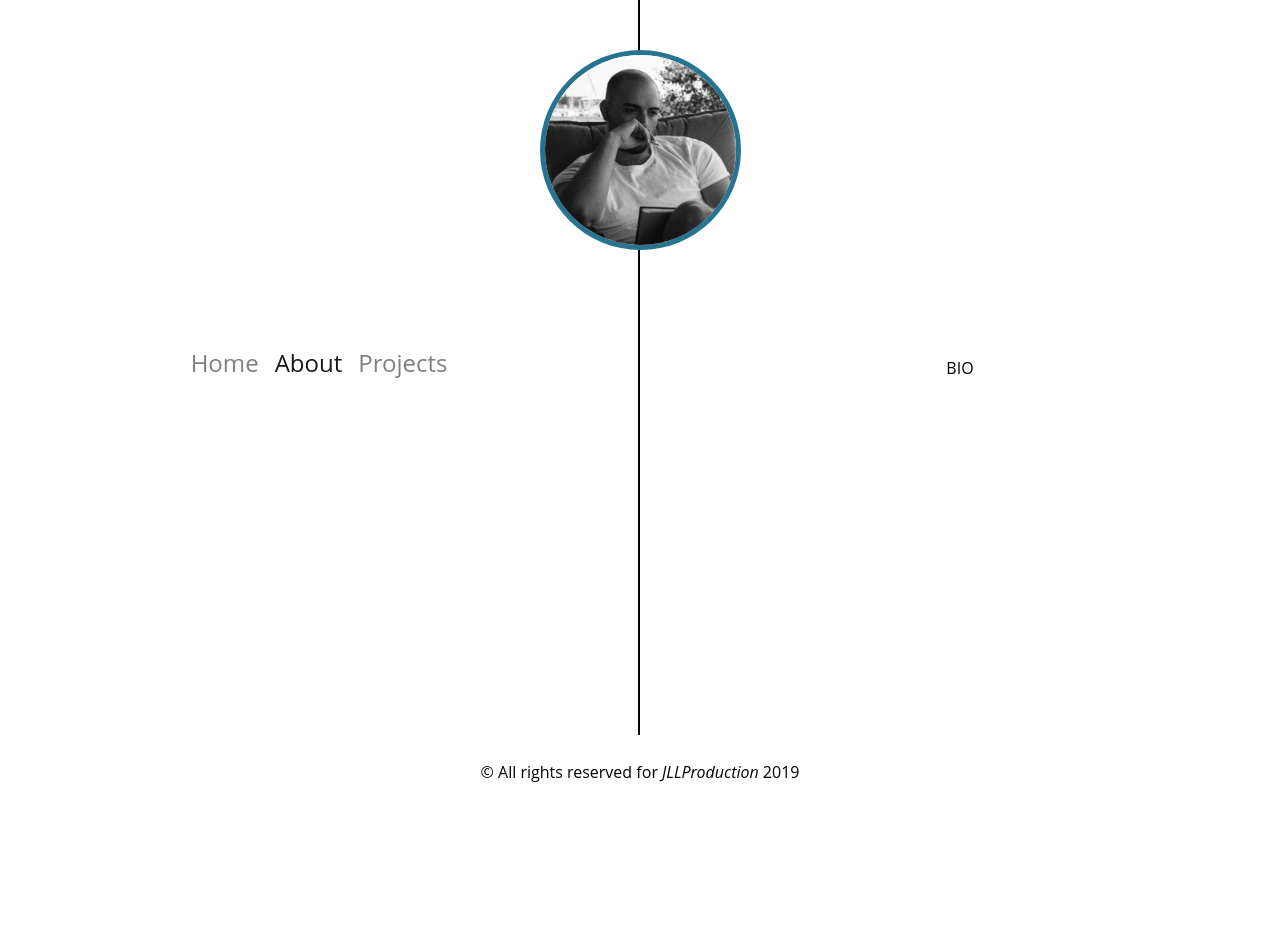
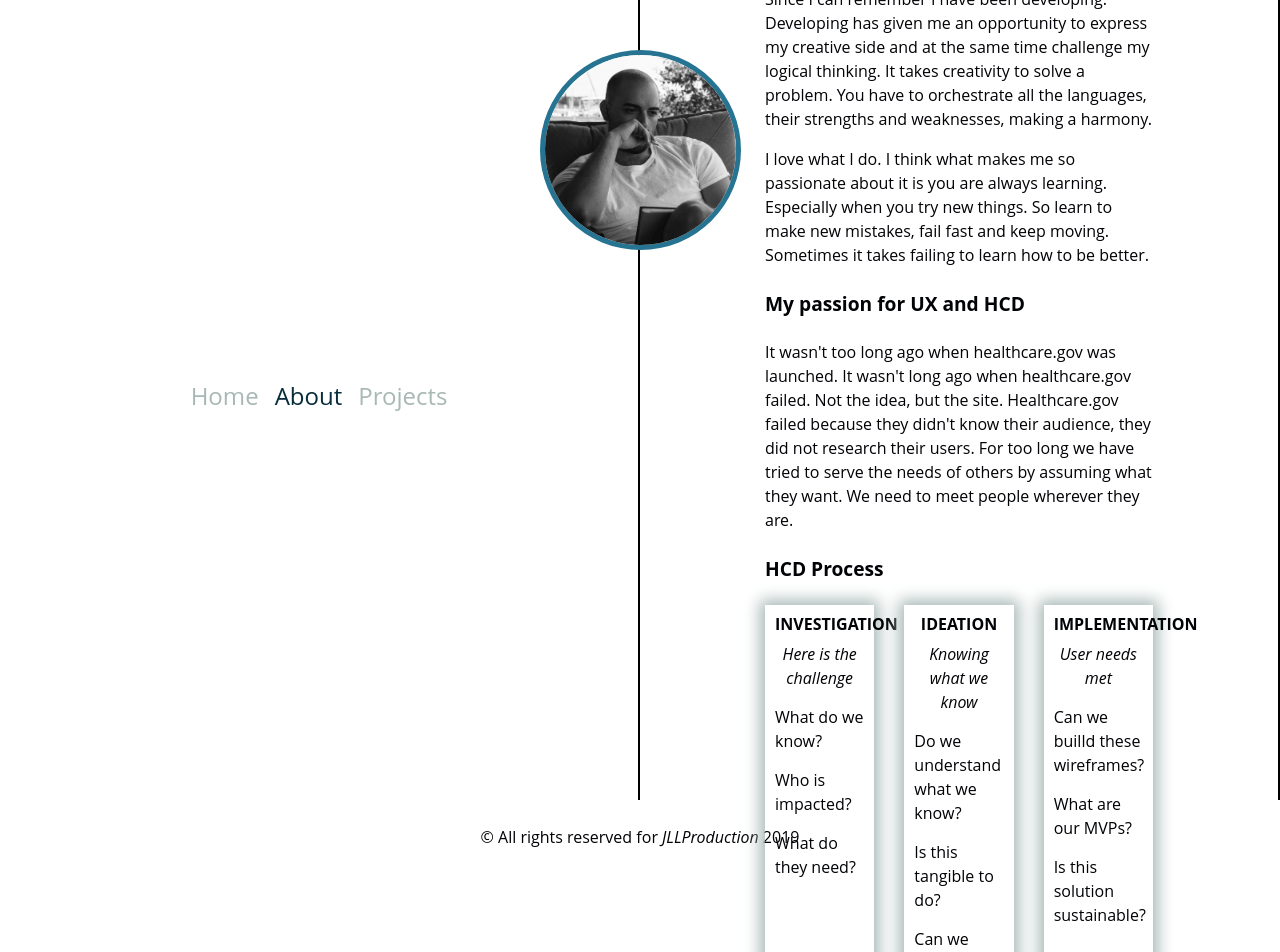
Before and after one commit to JLLproduction/Online_Portfolio_3.0, an Angular app: page /about in a window 1280 px wide. Shown: the top 952 px of the page. Before the commit the page ends 800 px from the top, so only its background shows below. Built offline with nearby package versions, Linux system fonts and the light colour scheme.

Commit message:
adding updated about page

```diff
--- a/src/app/app.component.html
+++ b/src/app/app.component.html
@@ -2,7 +2,7 @@
     <div class="col-6 verticalAlign">
         <app-nav></app-nav>
     </div>
-    <div class="col-6">
+    <div class="col-6 verticalAlign">
         <router-outlet class="mt-auto"></router-outlet>
     </div>
 </div>
--- a/src/app/modules/about/about.component.html
+++ b/src/app/modules/about/about.component.html
@@ -1,6 +1,90 @@
 <div class="row" (window:resize)="adjustImage()">
-  <div class="col-12 text-center p-3">
-    BIO
+  <div class="col-12 text-center padding-sides">
+    <h1>UX Full Stack Developer, out of Baltimore.</h1>
+    <i>"learn to make new
+      mistakes, fail fast and keep moving"</i>
+    <h2>
+      My passion for Development
+    </h2>
+    <p>
+      Since I can remember I have been developing. Developing has given me an opportunity to express my creative side
+      and at the same time challenge my logical thinking. It takes creativity to solve a problem. You have to
+      orchestrate all the
+      languages, their strengths and weaknesses, making a harmony.
+    </p>
+    <p>
+      I love what I do. I think what makes me so passionate about it is you are always learning. Especially when you try
+      new things. So learn to make new
+      mistakes, fail fast and keep moving.
+      Sometimes it takes failing to learn how to be better.
+    </p>
+    <h2>
+      My passion for UX and HCD
+    </h2>
+    <p>
+      It wasn't too long ago when healthcare.gov was launched. It wasn't long ago when healthcare.gov failed. Not the
+      idea, but the site. Healthcare.gov failed because they didn't know their audience, they did not
+      research their users. For too long we have tried to serve the needs of others by assuming what they want. We need
+      to
+      meet people wherever they are.
+    </p>
+    <h2>
+      HCD Process
+    </h2>
+    <div class="row">
+      <div class="col-4">
+        <div class="background-color">
+        <h3>INVESTIGATION</h3>
+        <i>Here is the challenge</i>
+        <ul>
+          <li>
+            What do we know?
+          </li>
+          <li>
+            Who is impacted?
+          </li>
+          <li>
+            What do they need?
+          </li>
+        </ul>
+      </div>
+      </div>
+      <div class="col-4">
+          <div class="background-color">
+        <h3>IDEATION</h3>
+        <i>Knowing what we know</i>
+        <ul>
+          <li>
+            Do we understand what we know?
+          </li>
+          <li>
+            Is this tangible to do?
+          </li>
+          <li>
+            Can we prototype?
+          </li>
+        </ul>
+        </div>
+      </div>
+      <div class="col-4">
+          <div class="background-color">
+        <h3>IMPLEMENTATION</h3>
+        <i>User needs met</i>
+        <ul>
+          <li>
+            Can we builld these wireframes?
+          </li>
+          <li>
+            What are our MVPs?
+          </li>
+          <li>
+            Is this solution sustainable?
+          </li>
+        </ul>
+        </div>
+      </div>
+    </div>
   </div>
 </div>
-<img id="profilePic" [@picLoad]="{value: 'enter', params: { halfHeight: halfHeight, halfWidth: halfWidth } }" src="../../../../../assets/images/profile_pic2.JPG" class="rounded-circle figure-img img-fluid" alt="profile picture">
+<img id="profilePic" [@picLoad]="{value: 'enter', params: { halfHeight: halfHeight, halfWidth: halfWidth } }"
+  src="../../../../../assets/images/profile_pic2.JPG" class="rounded-circle figure-img img-fluid" alt="profile picture">
--- a/src/app/modules/about/about.component.scss
+++ b/src/app/modules/about/about.component.scss
@@ -4,3 +4,51 @@ img {
     border-color:  #267491;
     position: fixed;
 }
+
+.padding-sides {
+    padding-left: 125px;
+    padding-right: 125px;
+}
+
+h1 {
+font-size: 1.5em;
+font-weight: bold;
+margin-bottom: 25px;
+}
+
+h2 {
+text-align: left;
+font-size: 1.2em;
+font-weight: bold;
+margin-top: 25px;
+margin-bottom: 25px;
+}
+
+h3 {
+    font-size: 1em;
+    font-weight: bold;
+}
+
+p {
+text-align: left;
+}
+
+ul {
+    margin-top: 15px;
+    list-style-type: none;
+    text-align: left;
+    padding-left: 0;
+}
+
+li {
+    margin-bottom: 15px;
+}
+
+.background-color {
+    box-shadow: 0 0 15px 5px #a7b8b5;
+    padding: 10px;
+    justify-content: top;
+    flex-direction: column;
+    display: flex;
+    height: 100%;
+}
--- a/src/app/modules/about/about.component.ts
+++ b/src/app/modules/about/about.component.ts
@@ -1,6 +1,5 @@
 import { Component, OnInit } from '@angular/core';
 import { Animations } from "../../shared/animations";
-import { ConsoleReporter } from 'jasmine';
 
 @Component({
   selector: 'app-about',
@@ -22,8 +21,6 @@ export class AboutComponent implements OnInit {
   checkWidth() {
     this.halfHeight = (window.innerHeight / 2);
     this.halfWidth = (window.innerWidth  / 2) - 100;
-
-    console.log(this.halfHeight, this.halfWidth);
   }
 
   adjustImage() {
--- a/src/app/shared/components/nav/nav.component.scss
+++ b/src/app/shared/components/nav/nav.component.scss
@@ -2,3 +2,11 @@ nav {
     margin-left: -15px;
     margin-right: -15px;
 }
+
+a {
+ color: #a7b8b5 !important;
+}
+
+a.active {
+    color: #072c3a !important;
+}
```
